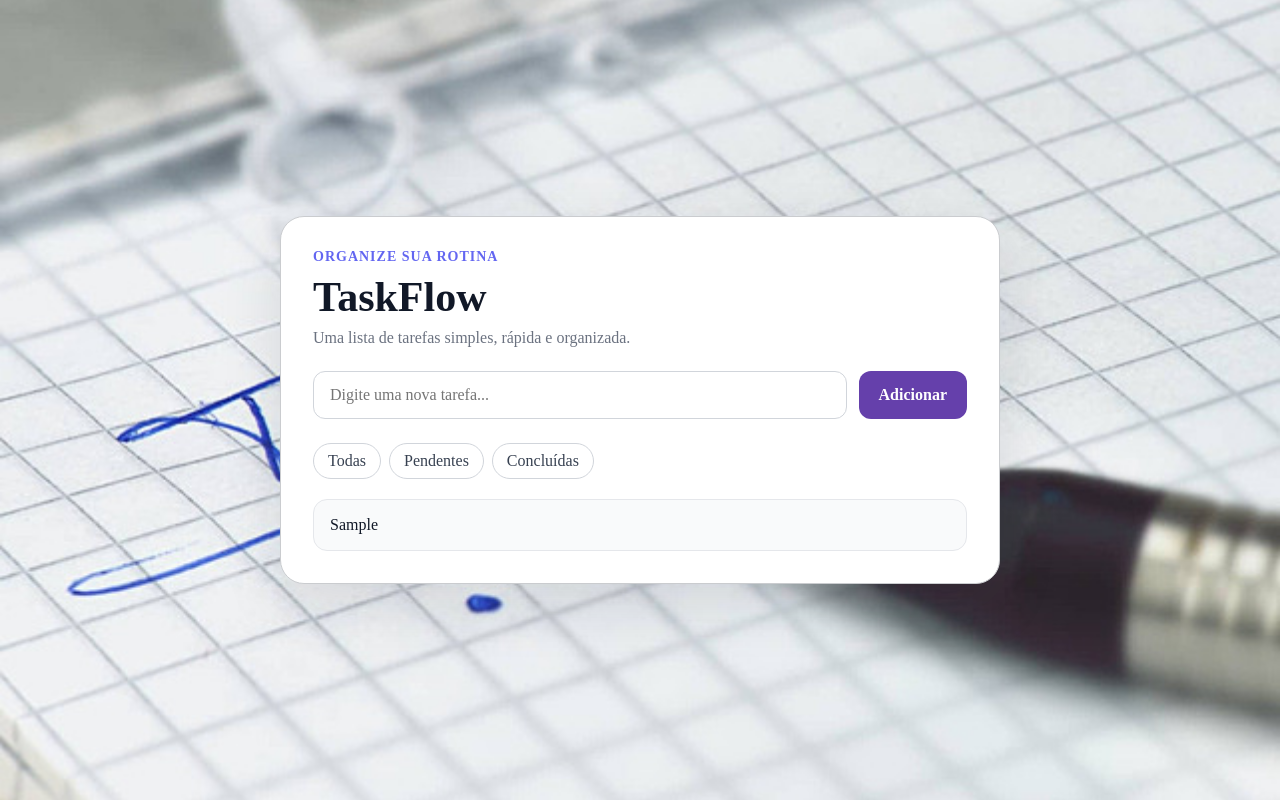
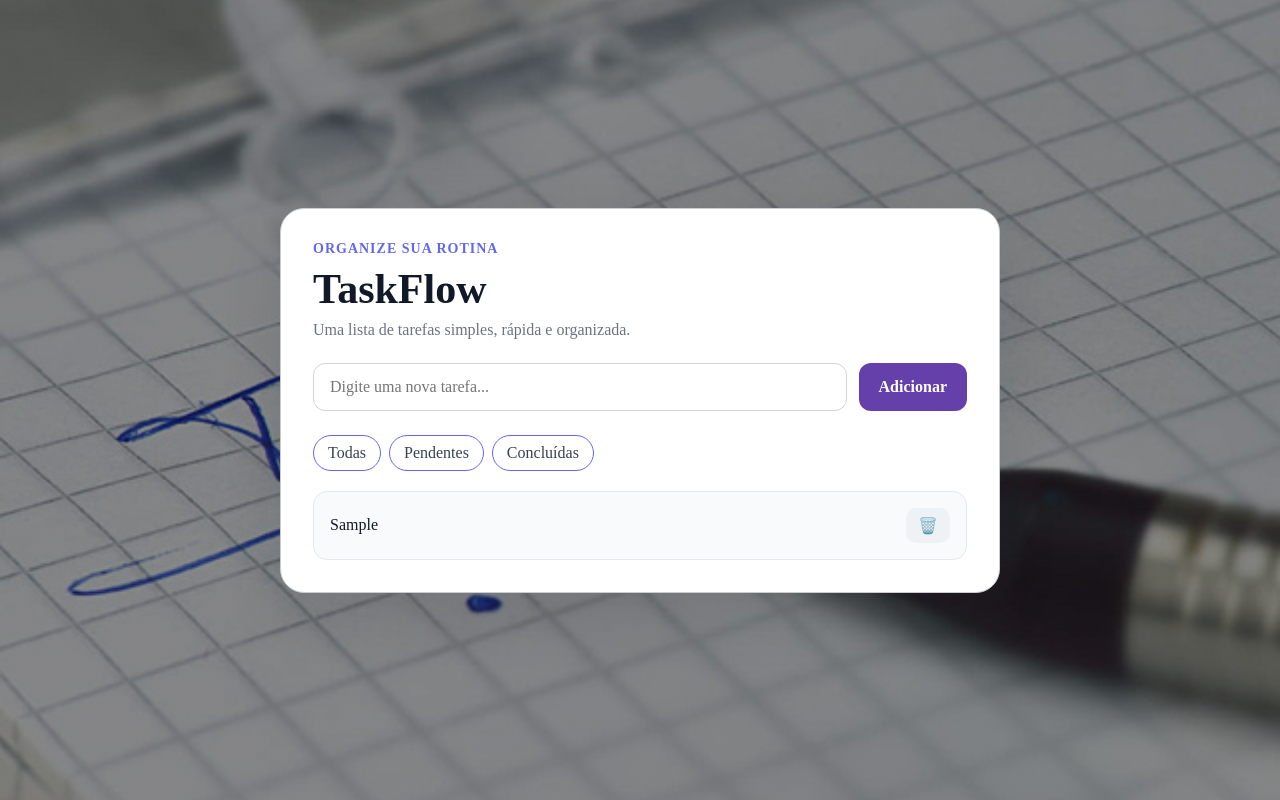
Before and after one commit to JaquiRosa/taskflow, a React (Vite) app: page / in a window 1280 px wide. Both pictures are taken after typing "Sample" into the empty fields and a click on the button "Adicionar". Built offline with nearby package versions, Linux system fonts and the light colour scheme.

Commit message:
feat: implement remove to-do functionality

```diff
--- a/src/App.tsx
+++ b/src/App.tsx
@@ -27,6 +27,10 @@ function App() {
     };
 
     setToDos((prevToDos) => [newToDo, ...prevToDos]);
+  }
+
+  function handleRemoveToDo(id: string) {
+    setToDos((prevToDos) => prevToDos.filter((toDo) => toDo.id !== id));
   }
 
   return (
@@ -76,6 +80,10 @@ function App() {
           {filteredToDos.map((toDo) => (
             <li key={toDo.id} className="to-do-item">
               <span>{toDo.title}</span>
+              <button
+              type="button"
+              className="to-do-remove-button"
+              onClick={() => handleRemoveToDo(toDo.id)}>🗑️</button>
             </li>
           ))}
         </ul>
--- a/src/index.css
+++ b/src/index.css
@@ -8,7 +8,11 @@
 
 body {
  font-family: "Playwrite GB J", cursive;
-  background-image: url("./img/img-1.jpg");
+  background-image: linear-gradient(
+      rgba(0, 0, 0, 0.45),
+      rgba(0, 0, 0, 0.45)
+    ),
+  url("./img/img-1.jpg");
   background-size: cover;
   background-position: center;
   background-repeat: no-repeat;
@@ -23,6 +27,7 @@ input {
 
 button {
   cursor: pointer;
+
 }
 .app-image {
   width: 100%;
@@ -97,6 +102,7 @@ button {
   background: #6540ab;
   color: #ffffff;
   font-weight: 700;
+
 }
 
 .to-do-form button:hover {
@@ -116,6 +122,7 @@ button {
   border-radius: 999px;
   padding: 8px 14px;
   color: #374151;
+  border: 1px solid #6366f1;
 }
 
 .to-do-list {
@@ -130,4 +137,27 @@ button {
   border: 1px solid #e5e7eb;
   border-radius: 14px;
   background: #f9fafb;
+
+  display: flex;
+  align-items: center;
+  justify-content: space-between;
+  gap: 12px;
 }
+
+.to-do-remove-button {
+  border: none;
+  border-radius: 10px;
+  padding: 8px 12px;
+  background: #eef2f4;
+  font-weight: 700;
+  transition: background 0.2s ease, transform 0.2s ease;
+}
+
+.to-do-remove-button:hover {
+  background: #d0cdf7;
+  transform: translateY(-1px);
+}
+
+.to-do-remove-button:active {
+  transform: translateY(0);
+}
```
